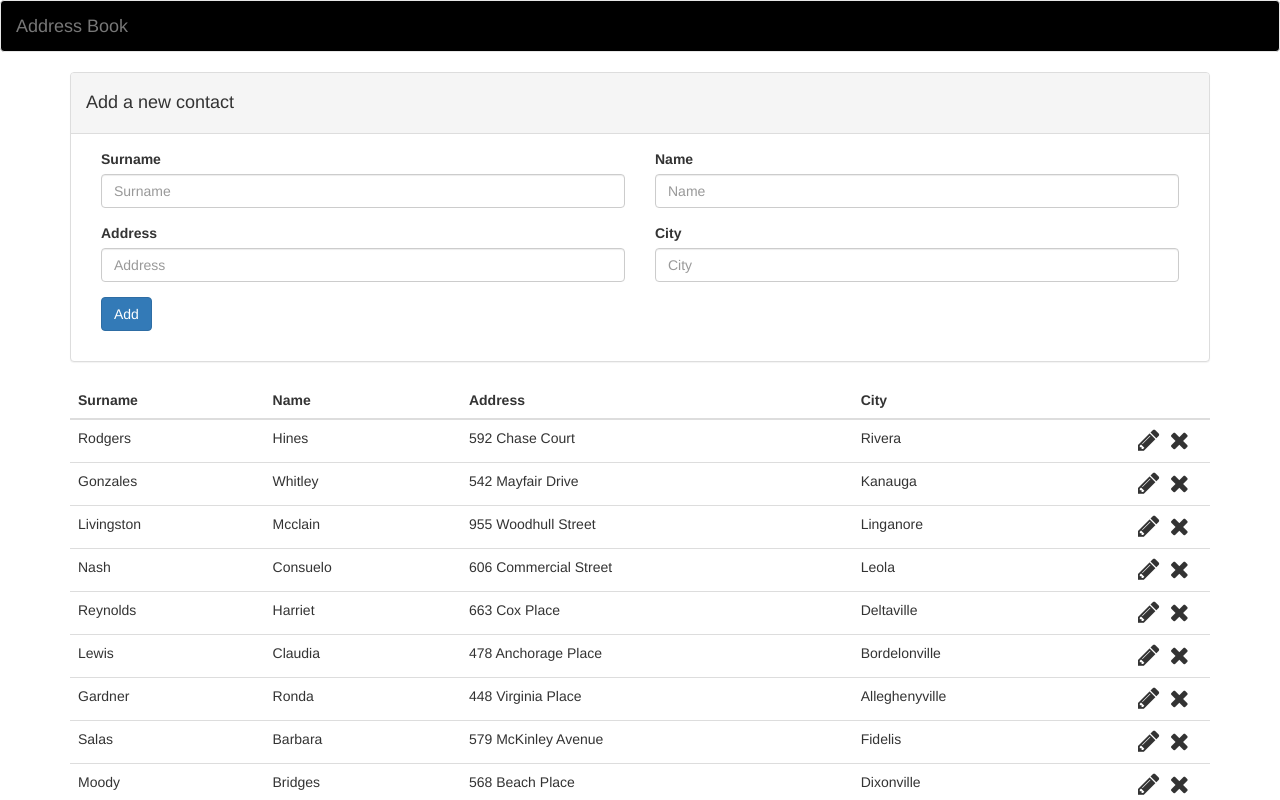
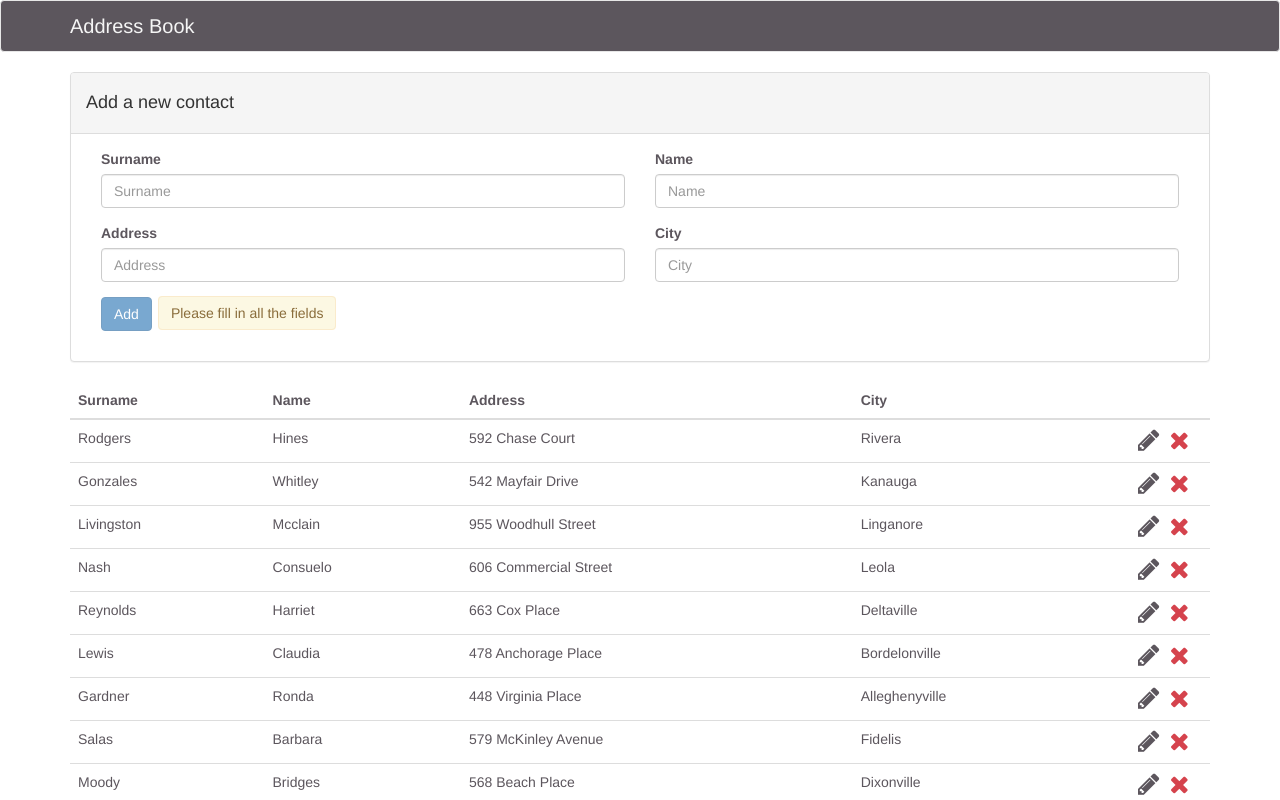
Before and after one commit to elecostey/address-book, an Angular app: page / in a window 1280 px wide. Shown: the top 800 px of the page. Built offline with nearby package versions, Linux system fonts and the light colour scheme.

Commit message:
- submit button is now inactive when the fields are empty - the city column is now hidden on smaller devices for better display

```diff
--- a/src/app/addresses/addresses.component.html
+++ b/src/app/addresses/addresses.component.html
@@ -5,7 +5,7 @@
         <th>Surname</th>
         <th>Name</th>
         <th>Address</th>
-        <th>City</th>
+        <th class="hidden-xs hidden-sm">City</th>
         <th id='edit-delete'></th>
 
       </tr>
@@ -15,12 +15,12 @@
         <td *ngIf="!address.edit">{{ address.surname }}</td>
         <td *ngIf="!address.edit">{{ address.name }}</td>
         <td *ngIf="!address.edit">{{ address.address }}</td>
-        <td *ngIf="!address.edit">{{ address.city}}</td>
+        <td class="hidden-xs" *ngIf="!address.edit">{{ address.city}}</td>
 
         <td *ngIf="address.edit"><input [(ngModel)] = "addresses[i].surname" id="surname" type="text" value="{{ address.surname }}"></td>
         <td *ngIf="address.edit"><input [(ngModel)] = "addresses[i].name" id="name"type="text" value="{{ address.name }}"></td>
         <td *ngIf="address.edit"><input [(ngModel)] = "addresses[i].address" type="text" value="{{ address.address }}"></td>
-        <td *ngIf="address.edit"><input [(ngModel)] = "addresses[i].city" type="text" value="{{ address.city }}"></td>
+        <td class="hidden-xs" *ngIf="address.edit"><input [(ngModel)] = "addresses[i].city" type="text" value="{{ address.city }}"></td>
 
         <td>
           <i
@@ -43,8 +43,6 @@
           </i>
         </td>
       </tr>
-
-
     </tbody>
   </table>
 </div>
--- a/src/app/app.component.html
+++ b/src/app/app.component.html
@@ -1,5 +1,5 @@
 <nav class="navbar navbar-default">
-  <div class="container-fluid">
+  <div class="container">
     <a href="#" class="navbar-brand">Address Book</a>
   </div>
 </nav>
--- a/src/app/new-address/new-address.component.html
+++ b/src/app/new-address/new-address.component.html
@@ -52,9 +52,10 @@
           <button
             class="btn btn-primary listing-button"
             type="submit"
-            ng-show="NewAddress">
+            [disabled]="!newAddress.form.valid">
               Add
           </button>
+          <span class="alert alert-warning" *ngIf="!newAddress.form.valid">Please fill in all the fields</span>
         </div>
       </form>
 
--- a/src/styles.sass
+++ b/src/styles.sass
@@ -1,6 +1,15 @@
+body
+  color: #5c565d
 
 .navbar-default
-  background: black
+  background: #5c565d
+
+.navbar-default .navbar-brand
+  color: #f5f5f5
+  font-size: 20px
+
+.navbar-default .navbar-brand:hover
+  color: #cccccc
 
 .fa-pencil,
 .fa-times,
@@ -8,9 +17,19 @@
   font-size: 25px
   margin-left: 10px
 
+.fa-check
+  color: #8BC34A
+
+.fa-times
+  color: #d5434d
+
 #name,
 #surname
   width: 90px
 
 #edit-delete
   width: 90px
+
+.alert
+  padding: 8px 12px
+  margin-left: 6px
```
